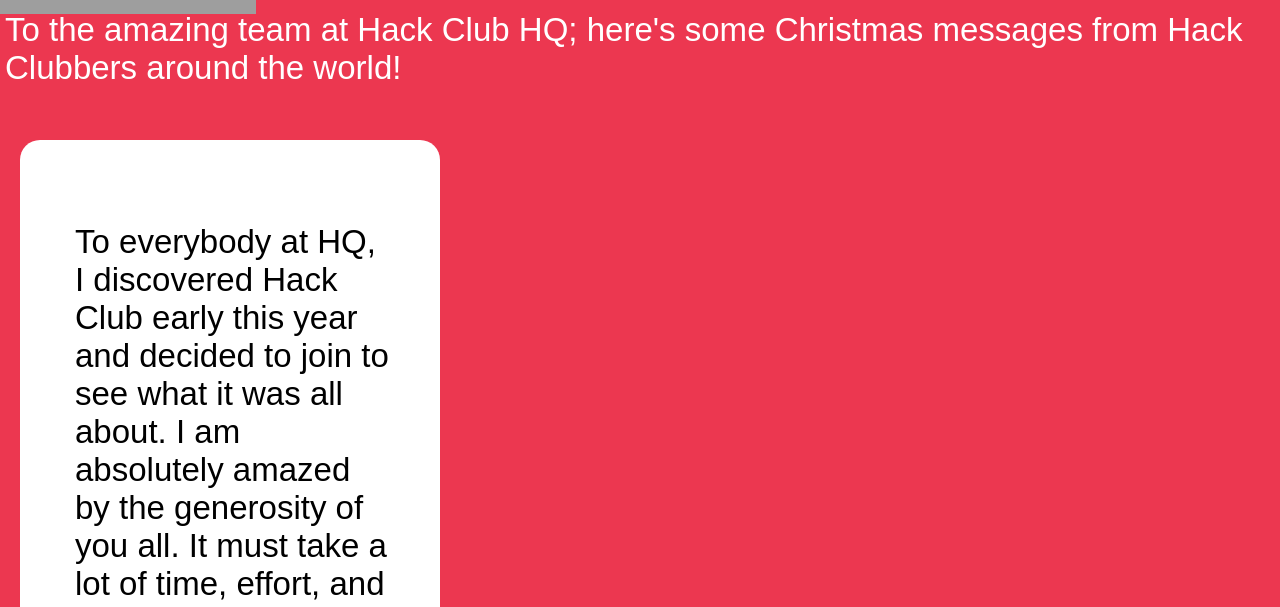
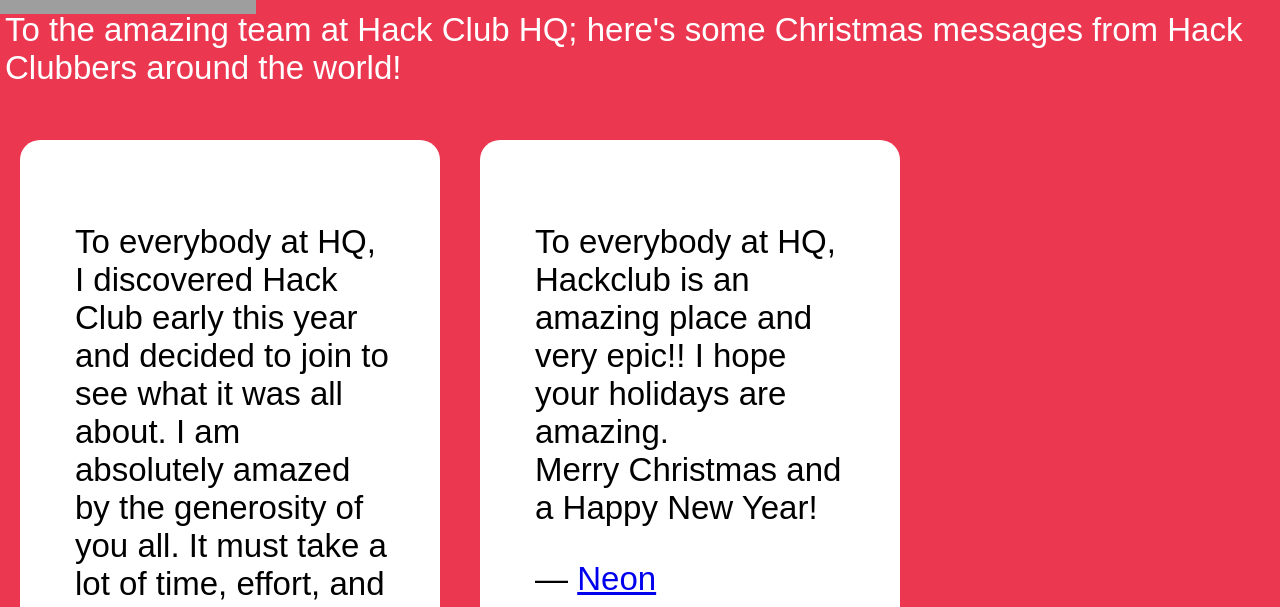
Before and after one commit to opott/Hack-Club-HQ-Christmas-Card-2024, a plain HTML site: page index.html in a window 1280 px wide. Shown: the part 178-785 px from the top of the page. Drawn offline with Linux system fonts and the light colour scheme; grey boxes are pictures that could not be loaded; a web font is replaced by a local one.

Commit message:
feat: mycard

```diff
--- a/index.html
+++ b/index.html
@@ -49,6 +49,16 @@
         <p>&mdash; Oliver Potter</p>
       </div>
       <!-- Duplicate the card div to add your message -->
+      <div class="card">
+        <p>
+          To everybody at HQ,
+          <br />
+       Hackclub is an amazing place and very epic!! I hope your holidays are amazing.
+          <br />
+          Merry Christmas and a Happy New Year!
+        </p>
+        <p>&mdash; <a href="https://saahild.com/">Neon</a></p>
+      </div>
     </div>
     <div class="footer">
       <p>Created with 🧡 by <a href="https://opott.uk">Oliver</a>.</p>
```
